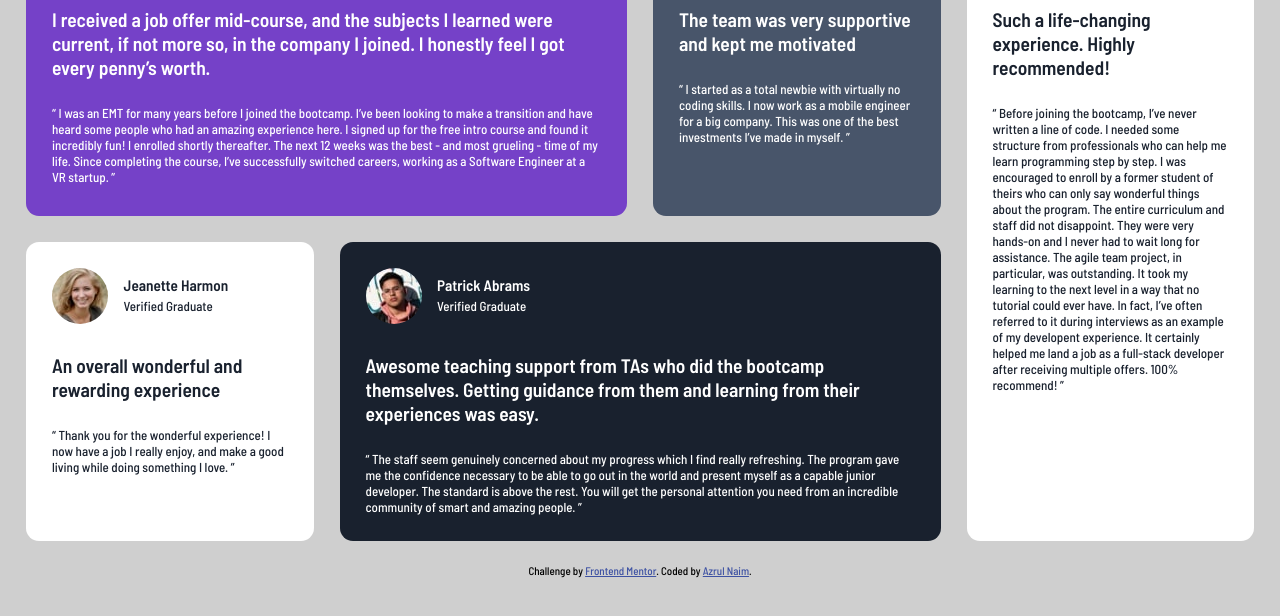
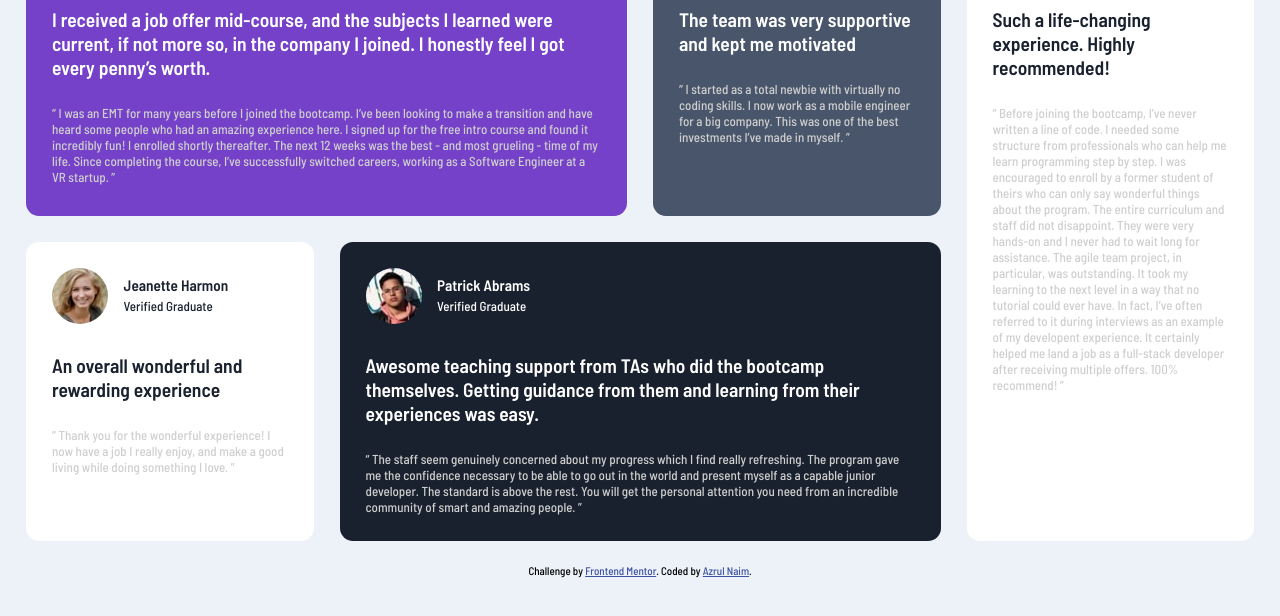
Before and after one commit to sjtape/FM_testimonials-grid-section-main, a plain HTML site: page index.html in a window 1280 px wide. Shown: the part 128-744 px from the top of the page. Drawn offline with Linux system fonts and the light colour scheme.

Commit message:
fix background color

```diff
--- a/style.css
+++ b/style.css
@@ -56,7 +56,7 @@ ul {
 
 /*** 6.0 - Body ***/
 body {
-  background-color: var(--Lightgray);
+  background-color: var(--LightGrayishBlue);
   font-family: 'Barlow Semi Condensed', sans-serif;
 }
 
@@ -121,6 +121,10 @@ body {
   background-color: white;
 }
 
+.testimony q {
+  color: var(--Lightgray);
+}
+
 /*** 5.2 - Imagery ***/
 
 /*** 7.0 - Footer ***/
```
